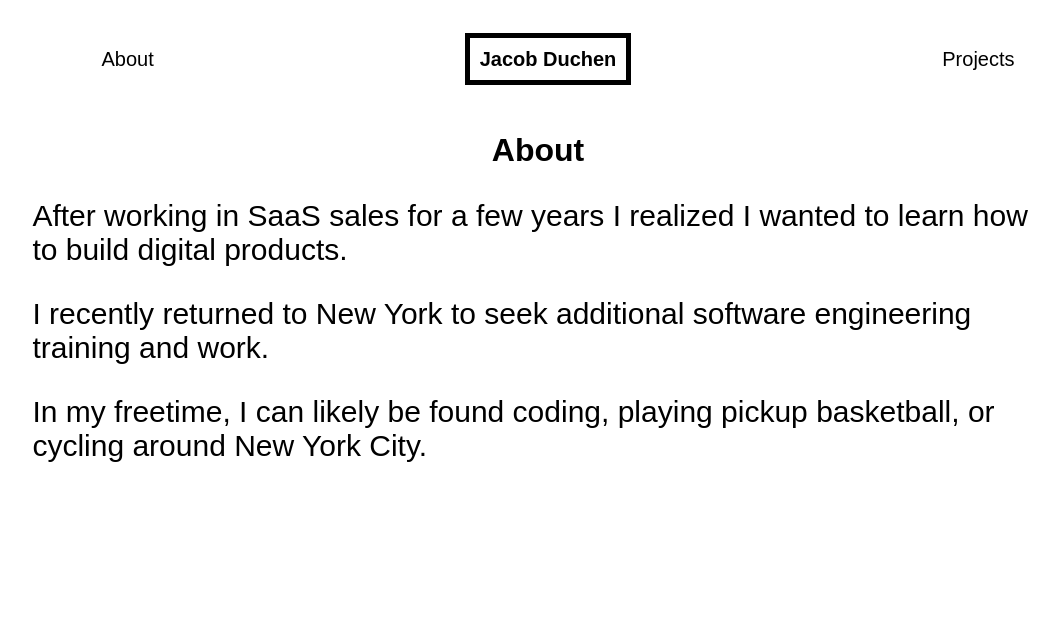
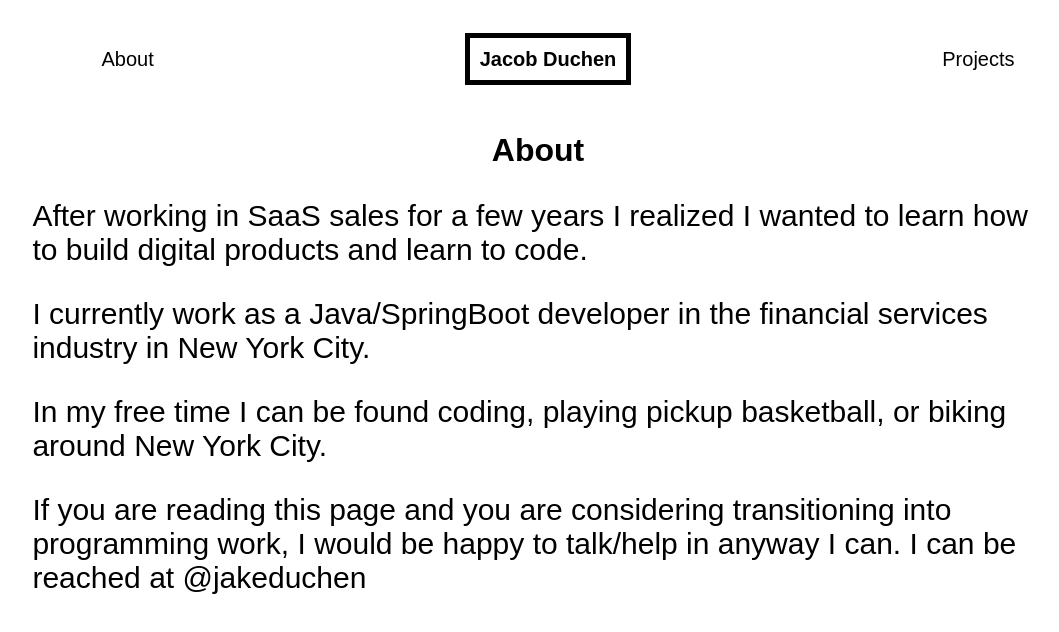
Before and after one commit to fatcatdog/simple_react_site, a React (Create React App) app: page /about in a window 1280 px wide. Shown: the top 632 px of the page, without its empty margins (102-1161 px from the left). Built offline with nearby package versions, Linux system fonts and the light colour scheme; what webfontloader would draw is missing.

Commit message:
changed about me

```diff
--- a/src/components/About.js
+++ b/src/components/About.js
@@ -11,11 +11,13 @@ const About = () => (
 </div>
 
 <div className="about_content">
-<p>After working in SaaS sales for a few years I realized I wanted to learn how to build digital products.</p>
+<p>After working in SaaS sales for a few years I realized I wanted to learn how to build digital products and learn to code.</p>
 
-<p>I recently returned to New York to seek additional software engineering training and work.</p>
+<p>I currently work as a Java/SpringBoot developer in the financial services industry in New York City.</p>
 
-<p>In my freetime, I can likely be found coding, playing pickup basketball, or cycling around New York City.</p>
+<p>In my free time I can be found coding, playing pickup basketball, or biking around New York City.</p>
+
+<p>If you are reading this page and you are considering transitioning into programming work, I would be happy to talk/help in anyway I can. I can be reached at <a className="project_link" href="https://twitter.com/jakeduchen" alt="link to jakes twitter" rel="noreferrer noopener" target="_blank">@jakeduchen</a></p>
 </div>
 
 </div>
--- a/src/components/Projects.js
+++ b/src/components/Projects.js
@@ -4,7 +4,7 @@ import React from 'react';
 import '../css/Projects.css';
 
 let data = [
-  {name:"BlogCity", description: "App built in SpringBoot, Spring Security, JSP(Requires War Packaging), Oracle AWS RDS, and AWS EB", url: "http://ec2-18-235-222-8.compute-1.amazonaws.com/", demoUrl: "https://github.com/fatcatdog/SpringBlog", screenshot: ""},
+  {name:"BlogCity", description: "App built in SpringBoot, Spring Security, JSP(Requires War Packaging), Oracle AWS RDS, and AWS EB", demoUrl: "http://ec2-18-235-222-8.compute-1.amazonaws.com/", url: "https://github.com/fatcatdog/SpringBlog", screenshot: ""},
   {name:"YoutubeLite", description: "App built with React, Redux, Node, and Youtube API", url: "https://github.com/fatcatdog/light-youtube-player-", demoUrl: "https://youtube-player-react-redux.herokuapp.com/", screenshot: ""},
   {name:"JSBudgetTracker", description: "Budget Calcultor built in Vanilla JS", url:"https://github.com/fatcatdog/monthly-budget-vanilla-js" , demoUrl: "https://vanillajsbudgettracker.herokuapp.com/", screenshot: "" },
   {name:"CheckTheWeather", description: "App built with React, Redux, Node, Google Maps API, and OpenWeatherMap API", url: "https://github.com/fatcatdog/check-the_weather-app", demoUrl: "https://checktheweatherapp.herokuapp.com/", screenshot: "" },
--- a/src/css/Projects.css
+++ b/src/css/Projects.css
@@ -8,6 +8,8 @@
 
 .project_list{
   list-style-type: none;
+  text-align: center;
+
 }
 
 .project_link{
```
